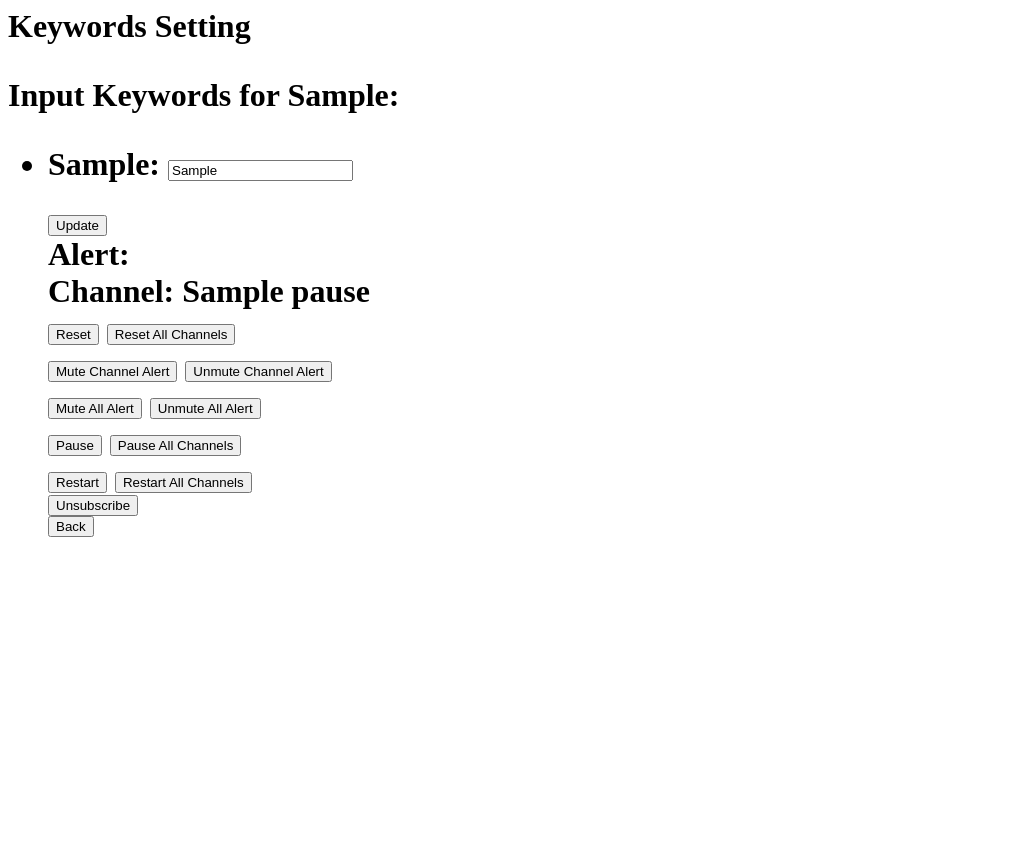
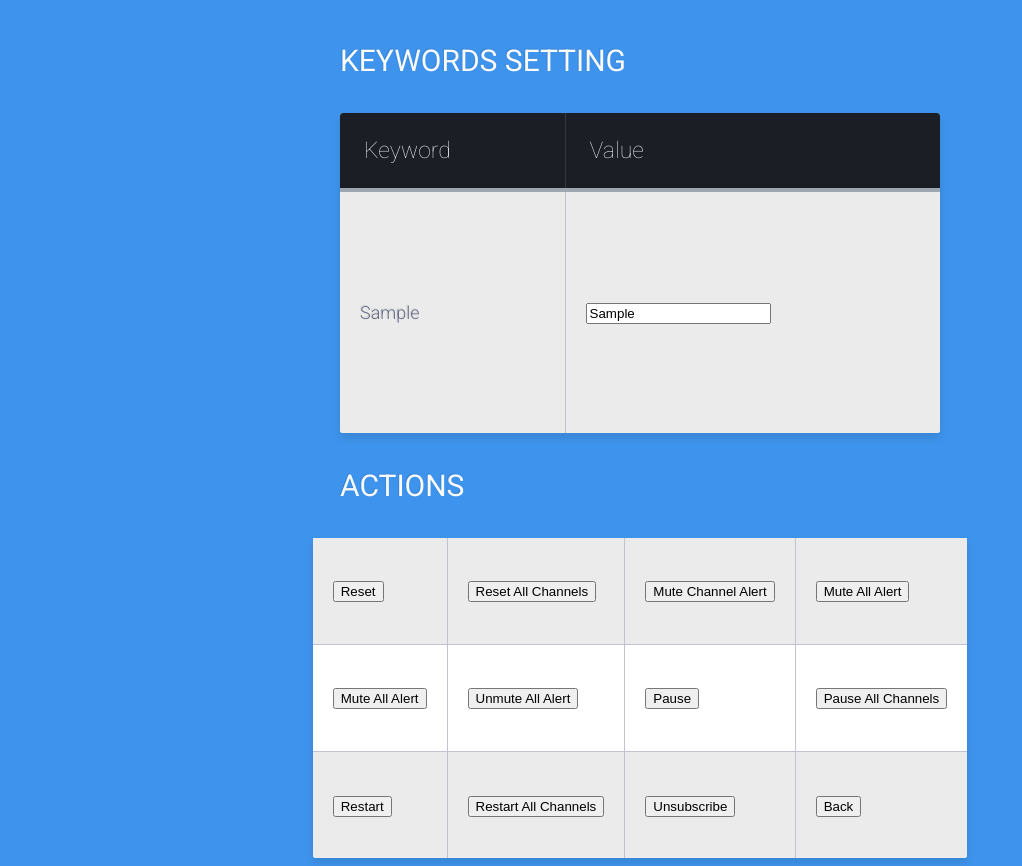
Before and after one commit to QuantumQuadrate/powstab2, a Flask app: template ServerStuff/templates/keywords.html in a window 1280 px wide. Shown: the whole page, without its empty margins (0-1022 px from the left). Before the commit the page ends 537 px from the top, so only its background shows below. Run offline with Flask 2, Linux system fonts and the light colour scheme; the template is opened without the code that fills it: most values are stand-ins (such as "Sample title", 1, 10 or a date in 2020); parts of the project's set-up code (start-up, migrations or seed data) failed here and were passed over.

Commit message:
updates to the keywords html

```diff
--- a/ServerStuff/templates/keywords.html
+++ b/ServerStuff/templates/keywords.html
@@ -1,28 +1,57 @@
-<h1>Keywords Setting<h1>
+<!DOCTYPE html>
+<link rel="stylesheet" href="{{ url_for('static',filename='styles.css') }}">
 <form action="{{ url_for('update',id=id) }}" method=post>
-  <dl>
-  <dt><p>Input Keywords for {{kw_dict['ch']}}:<p>
-    <ul>
-      {% for kw in kw_dict %}
-      <li>{{kw}}: <input type=text name={{kw}} value={{kw_dict[kw]}}>
-      {% endfor %}
-    </ul>
-    <dd><input type=submit value=Update >
-    <dd>Alert: {{alert}}
-    <dd>Channel: {{pause}}
-  <dd><input type=button value=Reset onclick="window.location.href='/update/{{id}}/reset'">
-  <input type=button value='Reset All Channels' onclick="window.location.href='/update/{{id}}/resetall'">
-  <dd><input type=button value='Mute Channel Alert' onclick="window.location.href='/update/{{id}}/mute'">
-    <input type=button value='Unmute Channel Alert' onclick="window.location.href='/update/{{id}}/unmute'">
-  <dd><input type=button value='Mute All Alert' onclick="window.location.href='/update/{{id}}/muteall'">
-    <input type=button value='Unmute All Alert' onclick="window.location.href='/update/{{id}}/unmuteall'">
-  <dd><input type=button value=Pause onclick="window.location.href='/update/{{id}}/pause'">
-    <input type=button value='Pause All Channels' onclick="window.location.href='/update/{{id}}/pauseall'">
-  <dd><input type=button value=Restart onclick="window.location.href='/update/{{id}}/restart'">
-    <input type=button value='Restart All Channels' onclick="window.location.href='/update/{{id}}/restartall'">
-  <dd><input type=button value=Unsubscribe onclick="window.location.href='/update/{{id}}/unsubscribe'">
-  <dd><input type=button value=Back onclick="window.location.href='/monitor'">
-        </label>
-    </div>
-  <dl>
+  <div class="table-title">
+    <h3>Keywords Setting</h3>
+  </div>
+  <table class="table-fill">
+    <thead>
+      <tr>
+        <th class="text-left">Keyword</th>
+        <th class="text-left">Value</th>
+      </tr>
+    </thead>
+    <tbody class="table-hover">
+      <tr>
+        {% for kw in kw_dict %}
+        <td class="text-left">{{kw}}</td>
+        <td class="text-left"><input type=text name={{kw}} value={{kw_dict[kw]}}></td>
+        {% endfor %}
+      </tr>
+    </tbody>
+  </table>
+
+
+  <div class="table-title">
+    <h3>Actions</h3>
+  </div>
+  <table class="table-fill">
+    <tbody class="table-hover">
+      <tr>
+        <td class="text-left"><input type=button value=Reset onclick="window.location.href='/update/{{id}}/reset'"></td>
+        <td class="text-left"><input type=button value='Reset All Channels' onclick="window.location.href='/update/{{id}}/resetall'"></td>
+        <td class="text-left"><input type=button value='Mute Channel Alert' onclick="window.location.href='/update/{{id}}/mute'"></td>
+        <td class="text-left"><input type=button value='Mute All Alert' onclick="window.location.href='/update/{{id}}/muteall'"></td>
+      </tr>
+
+
+      <tr>
+        <td class="text-left"> <input type=button value='Mute All Alert' onclick="window.location.href='/update/{{id}}/muteall'"></td>
+        <td class="text-left"> <input type=button value='Unmute All Alert' onclick="window.location.href='/update/{{id}}/unmuteall'"></td>
+        <td class="text-left"><input type=button value=Pause onclick="window.location.href='/update/{{id}}/pause'"></td>
+        <td class="text-left"> <input type=button value='Pause All Channels' onclick="window.location.href='/update/{{id}}/pauseall'"></td>
+      </tr>
+
+      <tr>
+        <td class="text-left"> <input type=button value=Restart onclick="window.location.href='/update/{{id}}/restart'"></td>
+        <td class="text-left"> <input type=button value='Restart All Channels' onclick="window.location.href='/update/{{id}}/restartall'"></td>
+        <td class="text-left"> <input type=button value=Unsubscribe onclick="window.location.href='/update/{{id}}/unsubscribe'"></td>
+        <td class="text-left"> <input type=button value=Back onclick="window.location.href='/monitor'"></td>
+      </tr>
+
+    </tbody>
+  </table>
+
+
+
 </form>
```
